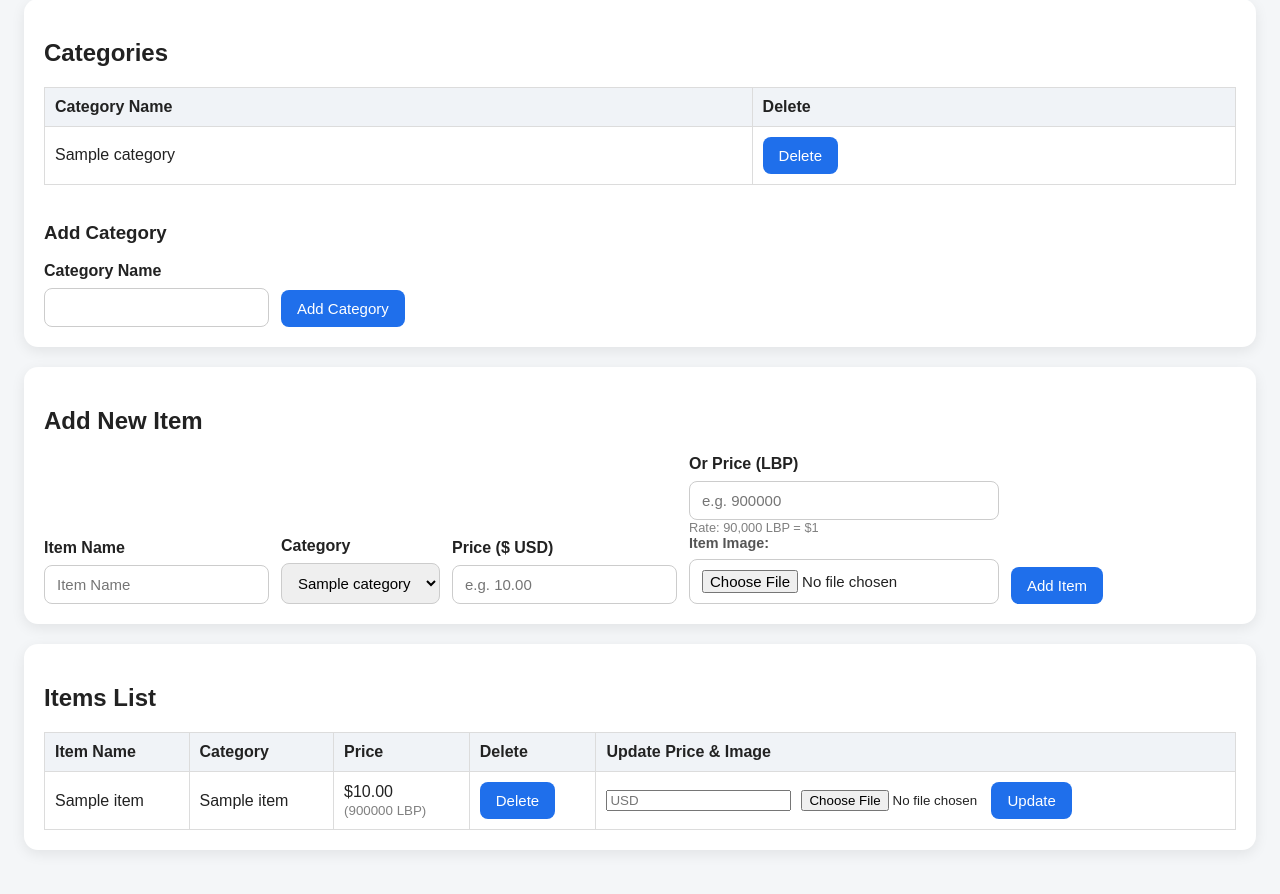
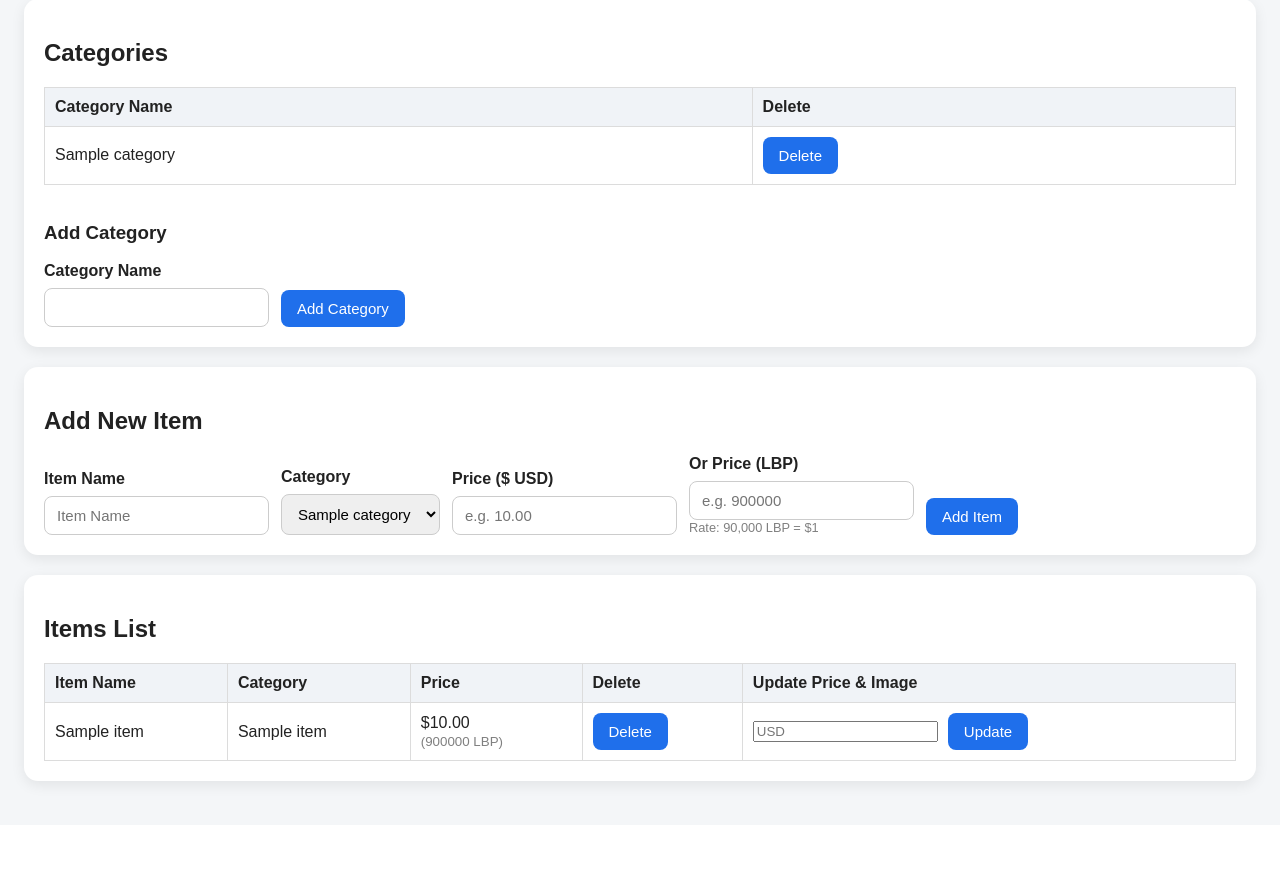
Before and after one commit to AlainKoukou/POS-101, a Flask app: page /admin in a window 1280 px wide. Shown: the part 615-1509 px from the top of the page. After the commit the page ends 1409 px from the top, so only its background shows below. Run offline with Flask 3, Linux system fonts and the light colour scheme; the visitor is signed in with stand-in values (Sample User, id 1); a database or web service that is not in the repository returns one stand-in record (values such as "Sample title"); some libraries are stand-ins or nearby versions.

Commit message:
Pic remv

```diff
--- a/templates/admin.html
+++ b/templates/admin.html
@@ -147,8 +147,6 @@
                     <label>Or Price (LBP)</label>
                     <input type="number" step="1000" name="price_lbp" placeholder="e.g. 900000">
                     <small style="display: block; color: gray; font-size: 0.8em;">Rate: 90,000 LBP = $1</small>
-                    <label style="font-size: 0.9em; color: #555;">Item Image:</label>
-                    <input type="file" name="image" accept="image/*">
                 </div>
 
                 <button type="submit" class="btn">Add Item</button>
@@ -188,7 +186,6 @@
                             style="display:flex; gap:10px; align-items:center; flex-wrap:wrap;">
                             <input type="hidden" name="name" value="{{ item.name }}">
                             <input type="number" step="0.01" name="new_price" placeholder="USD">
-                            <input type="file" name="image" accept="image/*" style="max-width: 180px;">
                             <button type="submit" class="btn">Update</button>
                         </form>
                     </td>
--- a/templates/index.html
+++ b/templates/index.html
@@ -32,11 +32,6 @@
                 <div style="display:grid; grid-template-columns:repeat(auto-fit, minmax(140px, 1fr)); gap:12px;">
                     {% for item in items %}
                     <button class="btn" style="padding:12px; display: flex; flex-direction: column; align-items: center; justify-content: center;" onclick='addItem({{ item.name|tojson }}, {{ item.price }})'>
-                        {% if item.image %}
-                            <img src="{{ url_for('static', filename='uploads/' + item.image) }}" alt="{{ item.name }}" style="width: 60px; height: 60px; object-fit: cover; border-radius: 6px; margin-bottom: 8px;">
-                        {% else %}
-                            <div style="width: 60px; height: 60px; background: #e5e7eb; border-radius: 6px; display: flex; align-items: center; justify-content: center; font-size: 10px; color: #6b7280; margin-bottom: 8px;">No Image</div>
-                        {% endif %}
                         <strong>{{ item.name }}</strong>
                         <span>${{ "%.2f"|format(item.price) }}</span>
                         <small style="font-size: 0.8em; opacity: 0.8;">{{ "%.0f"|format(item.price * 90000) }} LBP</small>
```
